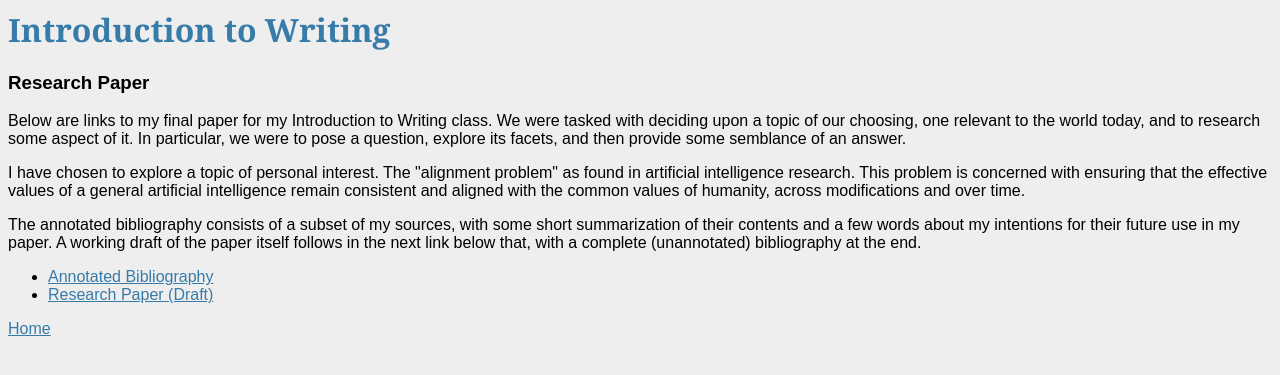
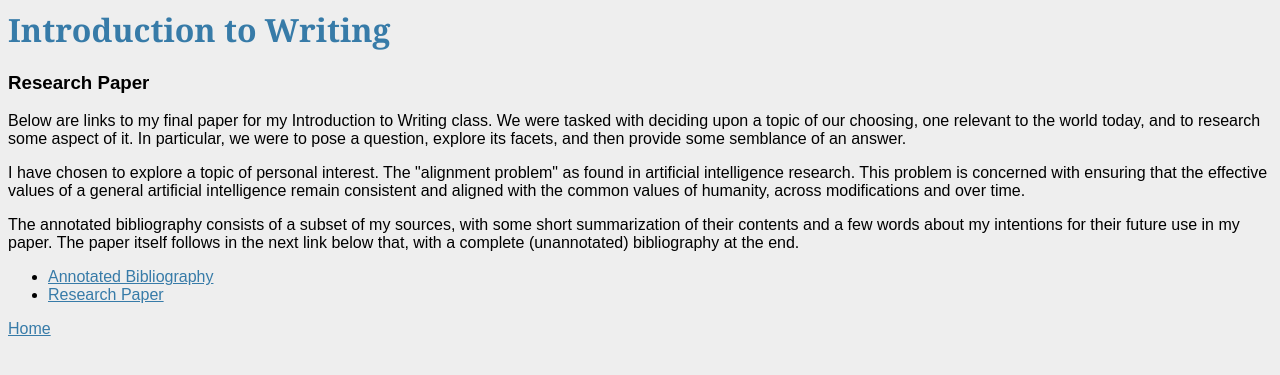
Before and after one commit to imajunryou/blinkwink, a Flask app: page /english in a window 1280 px wide. Shown: the top 375 px of the page. Run offline with Flask 2, Linux system fonts and the light colour scheme.

Commit message:
Update link to research paper

```diff
--- a/blinkwink/templates/english.html
+++ b/blinkwink/templates/english.html
@@ -8,7 +8,7 @@
 <div>
   <p>Below are links to my final paper for my Introduction to Writing class.  We were tasked with deciding upon a topic of our choosing, one relevant to the world today, and to research some aspect of it.  In particular, we were to pose a question, explore its facets, and then provide some semblance of an answer.</p>
   <p>I have chosen to explore a topic of personal interest.  The "alignment problem" as found in artificial intelligence research.  This problem is concerned with ensuring that the effective values of a general artificial intelligence remain consistent and aligned with the common values of humanity, across modifications and over time.</p>
-  <p>The annotated bibliography consists of a subset of my sources, with some short summarization of their contents and a few words about my intentions for their future use in my paper.  A working draft of the paper itself follows in the next link below that, with a complete (unannotated) bibliography at the end.</p>
+  <p>The annotated bibliography consists of a subset of my sources, with some short summarization of their contents and a few words about my intentions for their future use in my paper.  The paper itself follows in the next link below that, with a complete (unannotated) bibliography at the end.</p>
 </div>
 <div>
   <ul>
@@ -16,7 +16,7 @@
       <a href="{{ url_for('static', filename='docs/annotated_biblio.pdf') }}">Annotated Bibliography</a>
     </li>
     <li>
-      <a href="{{ url_for('static', filename='docs/research_paper_draft.pdf') }}">Research Paper (Draft)</a>
+      <a href="{{ url_for('static', filename='docs/research_paper.pdf') }}">Research Paper</a>
     </li>
   </ul>
 </div>
```
